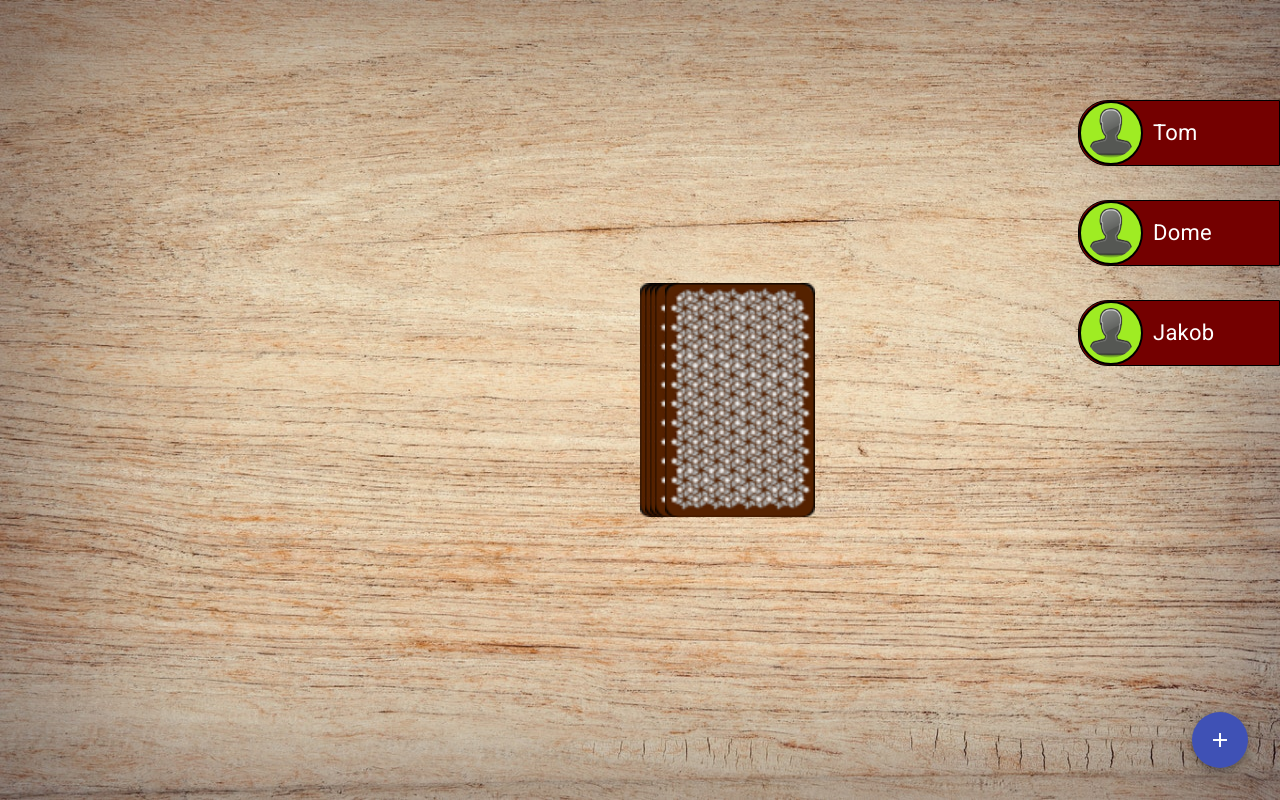
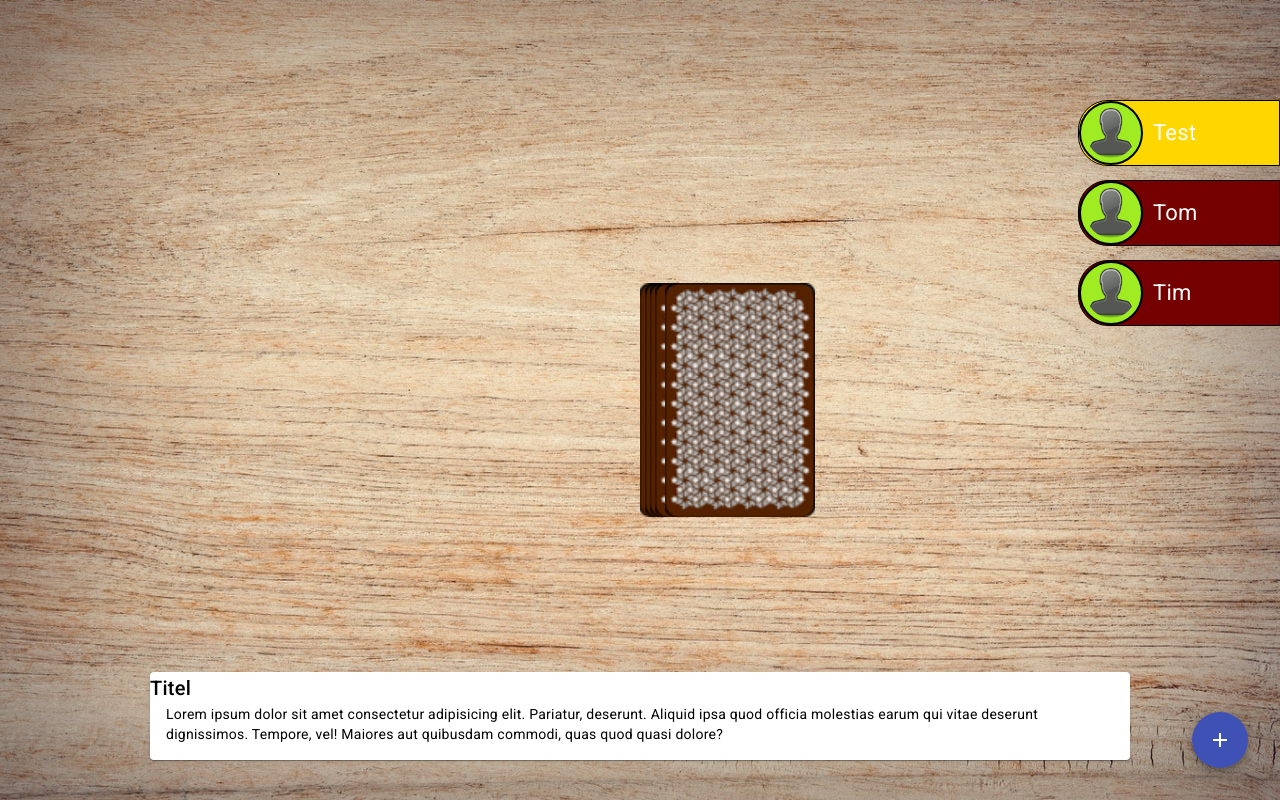
Before and after one commit to TomtePain/RingOfFire, an Angular app in the folder RingOfFire/: page /game in a window 1280 px wide. Built offline with nearby package versions, Linux system fonts and the light colour scheme.

Commit message:
add info content and new add button with logik for new player

```diff
--- a/RingOfFire/src/app/dialog-add-player/dialog-add-player.component.html
+++ b/RingOfFire/src/app/dialog-add-player/dialog-add-player.component.html
@@ -10,5 +10,5 @@
 
 <div mat-dialog-actions>
     <button mat-button (click)="onNoClick()">No Thanks</button>
-    <button mat-button [mat-dialog-close]="" cdkFocusInitial>Ok</button>
+    <button mat-button [mat-dialog-close]="name" cdkFocusInitial>Ok</button>
 </div>
--- /dev/null
+++ b/RingOfFire/src/app/game-info/game-info.component.html
@@ -0,0 +1,6 @@
+<mat-card>
+    <mat-card-title>Titel</mat-card-title>
+    <mat-card-content>Lorem ipsum dolor sit amet consectetur adipisicing elit.
+        Pariatur, deserunt. Aliquid ipsa quod officia molestias earum qui vitae deserunt dignissimos.
+        Tempore, vel! Maiores aut quibusdam commodi, quas quod quasi dolore?</mat-card-content>
+</mat-card>
--- a/RingOfFire/src/app/game/game.component.html
+++ b/RingOfFire/src/app/game/game.component.html
@@ -1,5 +1,5 @@
 <app-player class="player-position" style="top: 120px" *ngFor="let player of game.players; let i = index;"
-    [ngStyle]="{'top.px' : 100 + (i * 100)}" [name]="player"></app-player>
+    [ngStyle]="{'top.px' : 100 + (i * 80)}" [name]="player"  [playerActive]="i == game.currentPlayer"></app-player>
 
 <div class="field">
 
@@ -19,3 +19,5 @@
 <button mat-fab color="primary" class="btn-add" (click)="openDialog()">
     <mat-icon>add</mat-icon>
 </button>
+
+<app-game-info class="pin-bottom"></app-game-info>
--- a/RingOfFire/src/app/game/game.component.scss
+++ b/RingOfFire/src/app/game/game.component.scss
@@ -68,3 +68,10 @@
     right: 32px;
     bottom: 32px;
 }
+
+.pin-bottom {
+    position: absolute;
+    bottom: 40px;
+    left: 150px;
+    right: 150px;
+}
--- a/RingOfFire/src/app/game/game.component.ts
+++ b/RingOfFire/src/app/game/game.component.ts
@@ -2,6 +2,7 @@ import { Component } from '@angular/core';
 import { Game } from 'src/modules/game';
 import { MatDialog } from '@angular/material/dialog';
 import { DialogAddPlayerComponent } from '../dialog-add-player/dialog-add-player.component';
+import { getMatFormFieldDuplicatedHintError } from '@angular/material/form-field';
 
 @Component({
   selector: 'app-game',
@@ -32,6 +33,7 @@ export class GameComponent {
       setTimeout(() => {
         this.game.playedCards.push(this.currentCard!);
         this.pickCardAnimation = false;
+        this.showActivePlayer();
       }, 1200);
     }
   }
@@ -39,8 +41,21 @@ export class GameComponent {
   openDialog(): void {
     const dialogRef = this.dialog.open(DialogAddPlayerComponent);
 
-    dialogRef.afterClosed().subscribe(result => {
-      console.log('The dialog was closed');
+    dialogRef.afterClosed().subscribe((name: string) => {
+      this.game.players.push(name);
     });
   }
+
+  currentPlayer() {
+    return this.game.currentPlayer
+  }
+
+  SumofPlayers() {
+    return this.game.players.length
+  }
+
+  showActivePlayer() {
+    this.game.currentPlayer++;
+    if (this.currentPlayer() >= this.SumofPlayers()) { this.game.currentPlayer = 0; }
+  }
 }
--- a/RingOfFire/src/app/player/player.component.html
+++ b/RingOfFire/src/app/player/player.component.html
@@ -1,4 +1,4 @@
-<div class="player">
+<div class="player" [class.player-active]="playerActive">
     <img src="/assets/img/avatar.png" alt="">
     <span> {{ name }} </span>
 </div>
--- a/RingOfFire/src/app/player/player.component.scss
+++ b/RingOfFire/src/app/player/player.component.scss
@@ -23,3 +23,7 @@
         background-color: rgb(159, 236, 35);
     }
 }
+
+.player-active {
+    background-color: gold;
+}
--- a/RingOfFire/src/app/player/player.component.ts
+++ b/RingOfFire/src/app/player/player.component.ts
@@ -9,5 +9,6 @@ import { Game } from 'src/modules/game';
 export class PlayerComponent extends Game{
 
   @Input() name: any;
+  @Input() playerActive:boolean = false;
 
 }
--- a/RingOfFire/src/modules/game.ts
+++ b/RingOfFire/src/modules/game.ts
@@ -1,5 +1,5 @@
 export class Game {
-    public players: string[] = ['Tom', 'Dome', 'Jakob'];
+    public players: string[] = ['Test','Tom','Tim'];
     public stack:string[] = [];
     public playedCards: string[] = [];
     public currentPlayer: number = 0;
```
Also changed, not shown: RingOfFire/src/app/app.module.ts (+6 -2 lines), RingOfFire/src/app/game-info/game-info.component.ts (added, +10 -0 lines), RingOfFire/src/app/game-info/game-info.component.scss (added), 1 other file (tests, documents, lock files or other folders).
